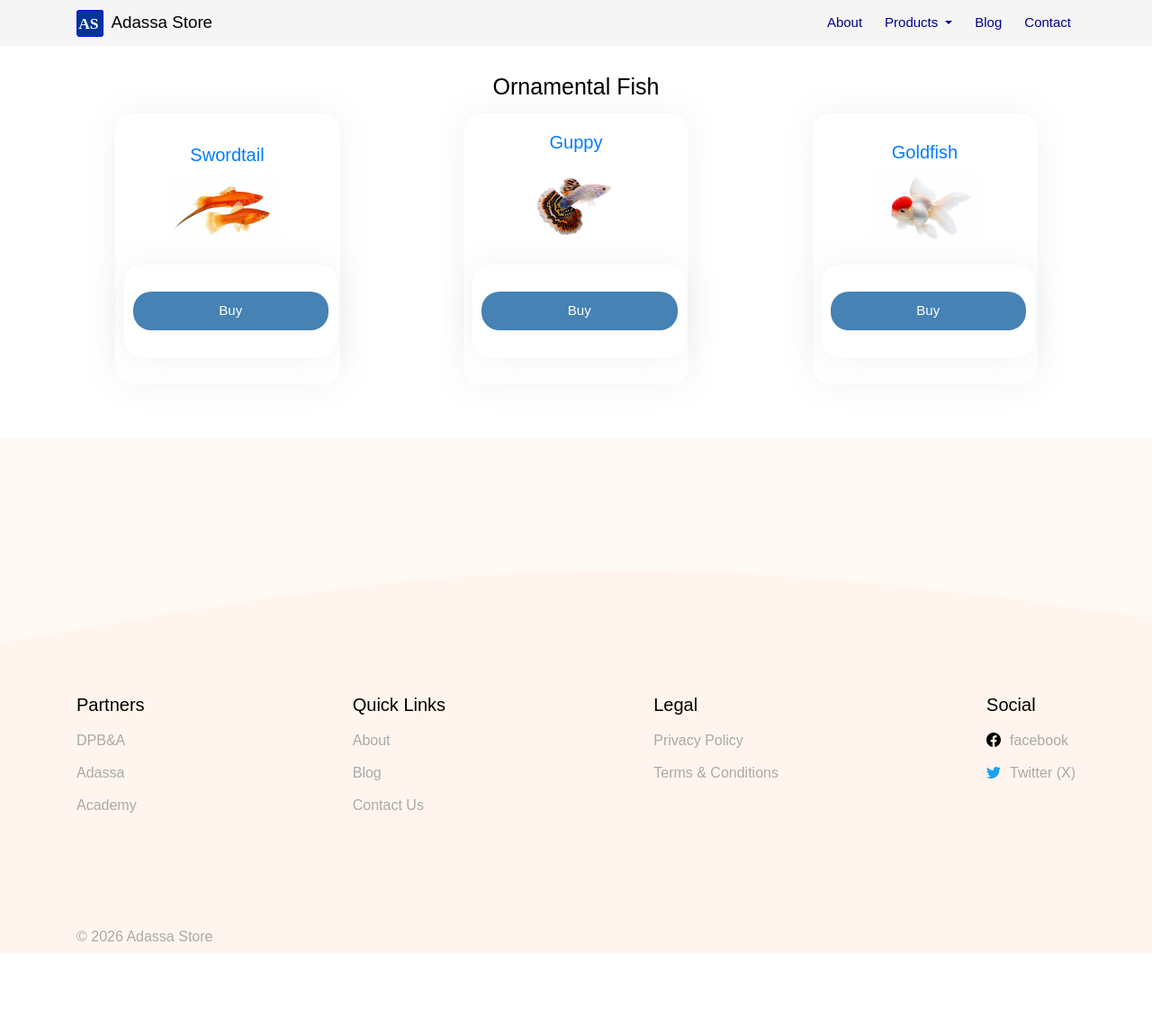
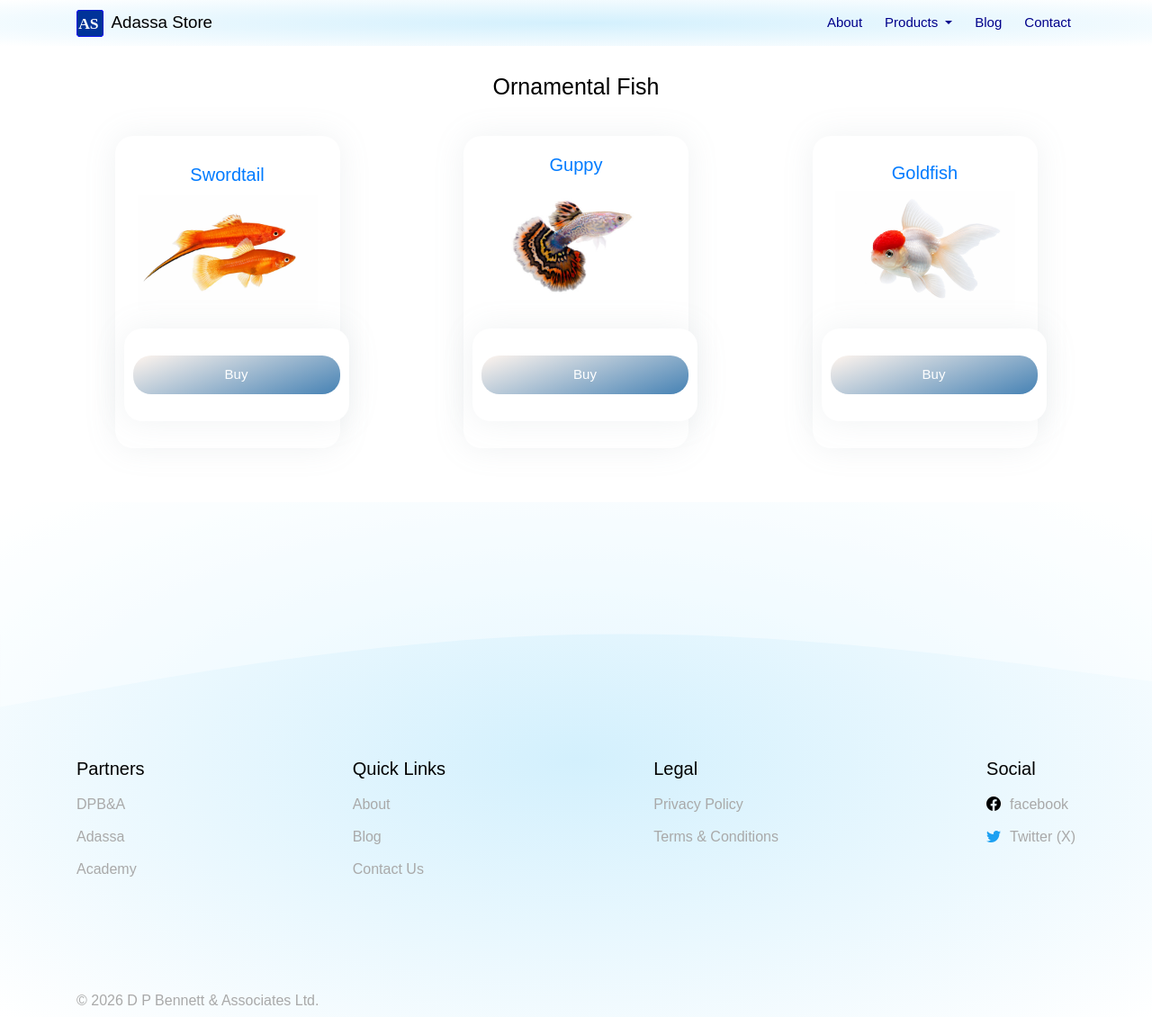
Before and after one commit to Adassa-Enterprise-Solutions/adassa-store, a Jekyll site: the page built from sections/fish.html, in a window 1280 px wide and 1140 px high. Shown: the whole window at 90% size. Built offline with Jekyll 4.4.1, drawn with Linux system fonts in a browser that asks for light colours; a script that is not in the unit is left out.

Commit message:
General updates.

```diff
--- a/_config.yml
+++ b/_config.yml
@@ -1,5 +1,6 @@
 # Company Information
 company_name: Adassa Store
+copyright: D P Bennett & Associates Ltd.
 domain_name: store.adassa.com.jm
 address_line: Kingston
 country: Jamaica
--- a/_includes/footer.html
+++ b/_includes/footer.html
@@ -71,9 +71,9 @@
 
     </section>
     <section class="container">
-        <a href="https://adassa.com.jm/">
+        <a href="https://dpbennett.com.jm/">
             <ul>
-                <li style="list-style: none;">© {{ site.time | date: '%Y' }} {{ site.company_name }}</li>
+                <li style="list-style: none;">© {{ site.time | date: '%Y' }} {{ site.copyright }}</li>
             </ul>
         </a>
     </section>
--- a/assets/css/global.css
+++ b/assets/css/global.css
@@ -1,8 +1,12 @@
+@import url('https://fonts.googleapis.com/css2?family=Poppins:ital,wght@0,100;0,200;0,300;0,400;0,500;0,600;0,700;0,800;0,900;1,100;1,200;1,300;1,400;1,500;1,600;1,700;1,800;1,900&display=swap');
+@import url("https://cdn.jsdelivr.net/npm/bootstrap-icons@1.5.0/font/bootstrap-icons.css");
+@import url("https://cdn.jsdelivr.net/npm/bootstrap@4.6.2/dist/css/bootstrap.min.css");
 :root {
     --theme-text: black;
     --theme-text-dull: darkgray;
     --theme-background-color: white;
-    --theme-header-color: whitesmoke;
+    --theme-color: white;
+    --theme-header-color: #d3f0fd;
     --theme-footer-color: seashell;
     --theme-color: white;
     --theme-color-hover: steelblue;
@@ -17,6 +21,7 @@
     font-family: 'Poppins', sans-serif;
     color: var(--theme-text);
     text-decoration: none !important;
+    list-style: none;
 }
 
 html {
@@ -30,11 +35,10 @@
 
 
 .centred {
-    text-align: center;
-
+     text-align: center;
 }
 
 .list-group-item {
-    background-color: var(--theme-color);
-    border: none;
+     background-color: var(--theme-color);
+     border: none;
 }
--- a/assets/css/style.css
+++ b/assets/css/style.css
@@ -2,8 +2,8 @@
 @import url(./utility.css);
 
 header {
-    background-color: var(--theme-header-color);
-    margin-bottom: 1em;
+    background-color: white;
+    background-image: radial-gradient(var(--theme-header-color), white);
 }
 
 header .logo img {
@@ -15,6 +15,13 @@
     font-style: italic;
     font-weight: normal;
     margin-bottom: 0;
+}
+
+.navbar {
+    display: flex;
+    justify-content: space-between;
+    align-items: center;
+    padding: 2rem 0;
 }
 
 .d-menu ul {
@@ -31,7 +38,7 @@
 }
 
 .d-menu ul li:hover {
-    color: var(--theme-color-hover);
+    color: var(--theme-color);
 }
 
 .m-menu {
@@ -54,7 +61,7 @@
     font-size: 1.8rem;
     display: flex;
     flex-direction: column;
-    background-color: var(--theme-color);
+    background-color: var(--theme-background-color);
     padding: 3rem 3rem;
     border-radius: 7px;
     box-shadow: 5px 3px 2px rgb(140 152 164 / 15%);
@@ -63,18 +70,19 @@
 .m-menu .m-navbar li {
     padding: 1rem 2rem;
     font-weight: 500;
-    color: var(--theme-text);
+    color: var(--theme-text-dull);
 }
 
 .m-menu .m-navbar li:hover {
     cursor: pointer;
-    color: var(--theme-color-hover);
-    background-color: var(--theme-color-hover);
+    color: var(--theme-color);
+    background-color: #b8dfff;
     border-radius: 5px;
 }
 
 .btn {
-    background-color: var(--theme-gradient-color-2);
+    background-color: var(--theme-gradient-color-1);
+    background-image: linear-gradient(160deg, var(--theme-gradient-color-1) 0%, var(--theme-gradient-color-2) 100%);
     border: none;
     border-radius: 20px;
     font-size: 1.5rem;
@@ -113,7 +121,7 @@
 }
 
 .introduction {
-    background-color: var(--theme-color)
+    background-image: radial-gradient(#d3f0fd, white);
 }
 
 .introduction .tag-line {
@@ -185,7 +193,7 @@
 }
 
 .growth {
-    background-color: var(--theme-color);
+    background-color: var(--theme-section-bg);
     border-radius: 24px;
     margin: 0rem auto 5rem auto;
     font-size: 2rem;
@@ -240,79 +248,11 @@
     color: var(--theme-text-long);
 }
 
-/* JMTS */
-
-.introduction .jmts-main-line {
-    font-weight: 600;
-    color: var(--theme-text);
-    font-size: 3rem;
-    margin-bottom: 0rem;
-    position: relative;
-}
-
-.jmts {
+.products {
     display: flex;
     justify-content: space-evenly;
     flex-wrap: wrap;
     margin: 3rem auto 5rem auto;
-}
-
-.jmts div {
-    width: 350px;
-    margin: 1rem;
-    padding: 2rem 0;
-    border-radius: 30px;
-    display: flex;
-    flex-direction: column;
-    background-image: radial-gradient(white, lightyellow);
-    justify-content: center;
-}
-
-.jmts div a {
-    margin: 2rem 6rem auto 6rem;
-}
-
-.jmts p {
-    margin-top: 2rem;
-    text-align: center;
-}
-
-.jmts .icon {
-    background-color: var(--theme-color);
-    width: 70px;
-    height: 70px;
-    font-size: 4rem;
-    border-radius: 50%;
-    display: flex;
-    justify-content: center;
-    align-items: center;
-    align-self: center;
-}
-
-.jmts .icon:hover {
-    transform: scale(1.1);
-    transition: all 0.5s cubic-bezier(0.165, 0.84, 0.44, 1);
-    cursor: pointer;
-}
-
-.jmts .title {
-    font-weight: 500;
-    margin: auto 1rem auto 1rem;
-}
-
-.jmts .description {
-    font-size: 1.6rem;
-    color: var(--theme-text);
-    margin: 1rem 1rem auto 1rem;
-}
-
-/* Products */
-
-.products {
-    display: flex;
-    justify-content: space-evenly;
-    flex-wrap: wrap;
-    margin: 0.5rem auto 5rem auto;
 }
 
 .products div {
@@ -350,7 +290,7 @@
 
 .products .title {
     font-weight: 500;
-    margin: auto 1rem 1rem 1rem;
+    margin: auto 1rem auto 1rem;
 }
 
 .products .description {
@@ -358,24 +298,6 @@
     color: var(--theme-text);
     margin: 1rem 1rem auto 1rem;
 }
-
-.product-card {
-    display: flex;
-    flex-direction: column;
-}
-
-.action {
-    display: flex;
-    gap: 0.5rem;
-    justify-content: center;
-    flex-wrap: wrap;
-    width: 95% !important;
-}
-
-
-
-
-/* Services */
 
 .services {
     display: flex;
@@ -445,16 +367,15 @@
     padding-top: 10rem;
 }
 
-/* General content */
-
 .form-title {
     font-weight:bold;
-    font-size: large;
+    font-size: x-large;
     text-align: center;
+    margin-top: 1em;
 }
 
 .form-description {
-    font-size: medium;
+    font-size: large;
 }
 
 .content {
@@ -553,7 +474,8 @@
 }
 
 footer {
-    background-color: var(--theme-footer-color);
+    background-color: var(--theme-section-bg);
+    background-image: radial-gradient(#d3f0fd, white);
 }
 
 footer .logo img {
@@ -604,7 +526,7 @@
 }
 
 .feedback-form {
-    font-size: 2rem;
+    font-size: large;
 }
 
 .form-control {
@@ -621,28 +543,27 @@
 }
 
 .post-feature-image {
-    width: 50%;
+    width: 200px;
 }
 
 .navbar-nav .nav-item .nav-link {
     color: darkblue;
 }
 
-.nav-item-highlighted {
-    color: whitesmoke;
-    background-color: lightblue;
-    padding-left: 0.25em;
-    padding-right: 0.25em;
+.section-heading {
+  color: whitesmoke !important;
 }
 
-ul, ol {
-    margin-left: 1.5rem;
-    padding-left: 1rem;
-    list-style-position: outside;
+.custom-navbar {
+    padding: 0.75rem 0;
 }
 
-html {
-    scroll-padding-top: 80px;
+.margin-right-1rem {
+    margin-right: 1em;
+}
+
+.container-top-spacing {
+    margin-top: 2em;
 }
 
 .hero {
@@ -662,6 +583,17 @@
     font-weight: normal;
     font-size: 2rem;
     color: gray;
+}
+
+.featured-products {
+    text-align: center;
+}
+
+.featured-products h1 {
+    font-weight: bold;
+    font-size: 2.5rem;
+    color: darkgray;
+    margin-top: 50px;
 }
 
 .recent-articles {
@@ -688,53 +620,3 @@
     font-size: 1.5rem;
     color: gray;
 }
-
-.featured-products {
-    text-align: center;
-}
-
-.featured-products h1 {
-    font-weight: bold;
-    font-size: 2.5rem;
-    color: darkgray;
-    margin-top: 50px;
-}
-
-.carousel {
-  position: relative;
-  width: 100%;
-  max-height: 400px;
-  overflow: hidden;
-}
-
-.carousel-slides {
-  display: flex;
-  width: 300%;
-  animation: slide 12s infinite;
-}
-
-.carousel-slides img {
-  width: 100%;
-  object-fit: cover;
-}
-
-@keyframes slide {
-  0%   { transform: translateX(0); }
-  33%  { transform: translateX(-100%); }
-  66%  { transform: translateX(-200%); }
-  100% { transform: translateX(0); }
-}
-
-ul {
-    list-style: none;
-    padding-left: 0;
-    margin-left: 0;
-}
-
-.section-heading {
-  color: whitesmoke !important;
-}
-
-.custom-navbar {
-    padding: 0.75rem 0;
-}
```
Also changed, not shown: manifest_1.json (deleted, +0 -38 lines).
